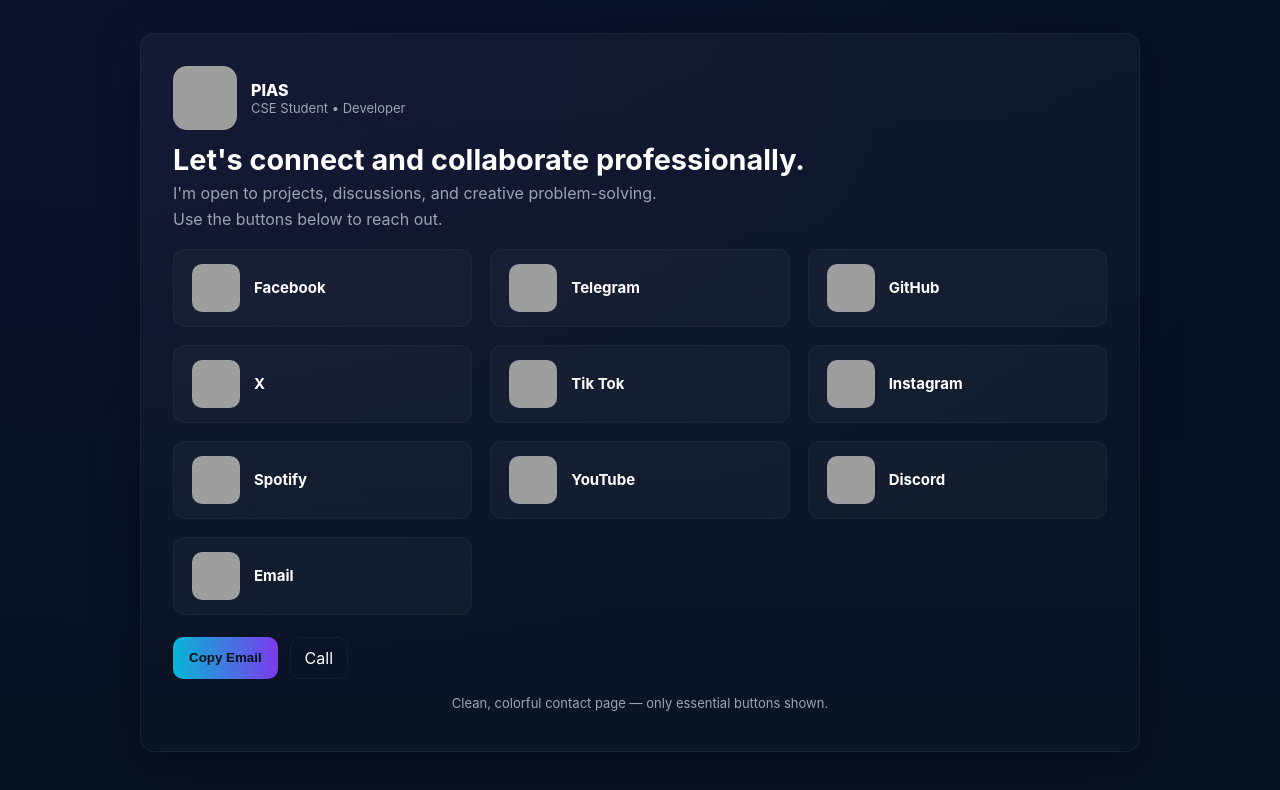
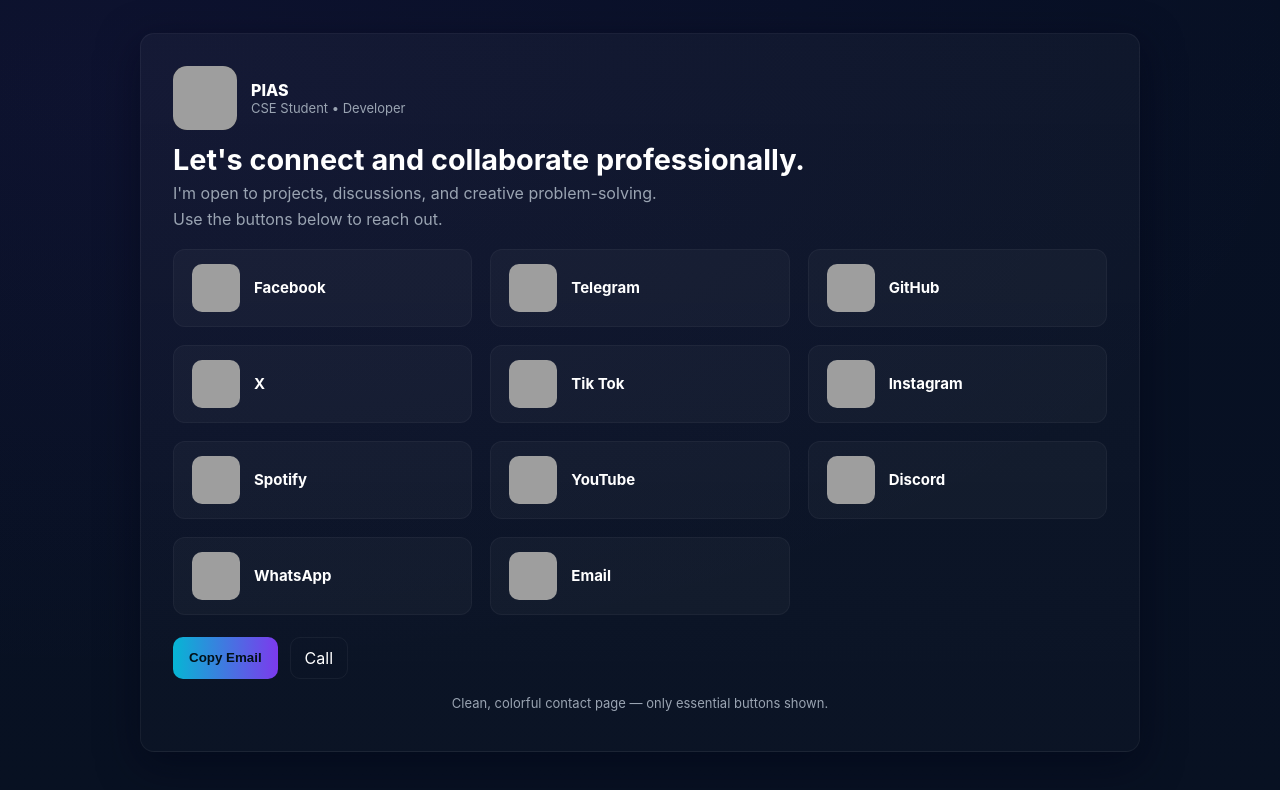
Before and after one commit to PIAS404/my-first-html-portfolio, a plain HTML site: page index.html in a window 1280 px wide. Drawn offline with Linux system fonts and the light colour scheme; grey boxes are pictures that could not be loaded.

```diff
--- a/index.html
+++ b/index.html
@@ -279,6 +279,13 @@
           <div class="link-title">Discord</div>
         </a>
 
+       <a class="link-card" href="https://wa.me/8801985337255" target="_blank">
+         <div class="icon-wrap">
+         <img src="https://i.postimg.cc/XYHjNbgn/whatsapp-logo-whatsapp-social-media-icon-free-png.webp">
+         </div>
+         <div class="link-title">WhatsApp</div>
+      </a>
+
         <a class="link-card" href="mailto:piasahmmed404@gmail.com">
           <div class="icon-wrap"><img src="https://i.postimg.cc/mkgh5q6q/gmail-logo-on-transparent-white-background-free-vector.jpg"></div>
           <div class="link-title">Email</div>
```
